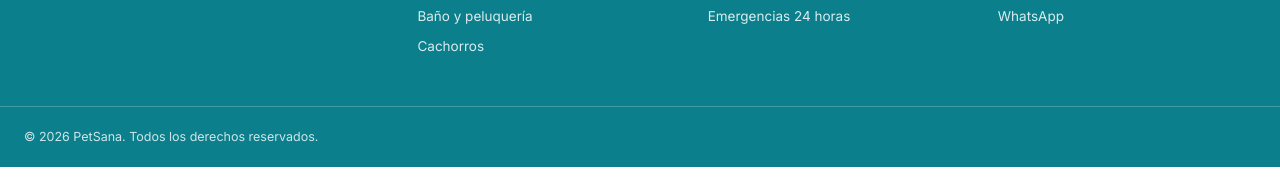
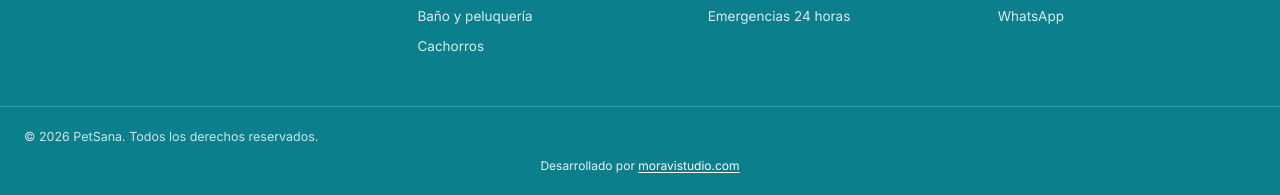
Before and after one commit to moravistudio/PetSana, a plain HTML site: page index.html in a window 1280 px wide. Shown: the part 4574-4769 px from the top of the page. Before the commit the page ends 4741 px from the top, so only its background shows below. Drawn offline with Linux system fonts and the light colour scheme.

Commit message:
Firma «Desarrollado por moravistudio.com» al pie de la página
Co-Authored-By: Claude Sonnet 5.5 <noreply@anthropic.com>

```diff
--- a/css/style.css
+++ b/css/style.css
@@ -247,3 +247,8 @@ h3 { font-size: 17px; font-weight: 700; letter-spacing: -.01em; }
 .aviso p { flex: 1; font-size: 13.5px; line-height: 1.4; }
 .aviso__x { flex: none; width: 30px; height: 30px; border: 0; border-radius: 50%; background: rgba(255, 255, 255, .14); color: #fff; font-size: 18px; line-height: 1; cursor: pointer; }
 .aviso__x:hover { background: rgba(255, 255, 255, .26); }
+
+/* Firma de Moravi Studio (mismo texto que Libraica) */
+.firma-moravi { margin: 10px 0 0; text-align: center; font-size: 12px; line-height: 1.5; color: rgba(255, 255, 255, .9); }
+.firma-moravi a { color: #fff; text-decoration: underline; text-underline-offset: 2px; }
+.pie .firma-moravi a { display: inline; margin: 0; font-size: inherit; color: #fff; }
--- a/index.html
+++ b/index.html
@@ -11,7 +11,7 @@
   <link rel="preconnect" href="https://fonts.googleapis.com">
   <link rel="preconnect" href="https://fonts.gstatic.com" crossorigin>
   <link href="https://fonts.googleapis.com/css2?family=Inter:wght@400;500;600&family=Poppins:wght@500;600;700;800&display=swap" rel="stylesheet">
-  <link rel="stylesheet" href="css/style.css">
+  <link rel="stylesheet" href="css/style.css?v=2">
 </head>
 <body>
 
@@ -271,7 +271,8 @@
         <a href="#inicio" data-demo="aquí iría el enlace a tu WhatsApp.">WhatsApp</a>
       </div>
     </div>
-    <div class="pie__base"><div class="wrap"><p>© 2026 PetSana. Todos los derechos reservados.</p></div></div>
+    <div class="pie__base"><div class="wrap"><p>© 2026 PetSana. Todos los derechos reservados.</p>
+    <p class="firma-moravi">Desarrollado por <a href="https://www.moravistudio.com/" target="_blank" rel="noopener">moravistudio.com</a></p></div></div>
   </footer>
 
   <div class="aviso" id="aviso" role="status" aria-live="polite" hidden>
```
